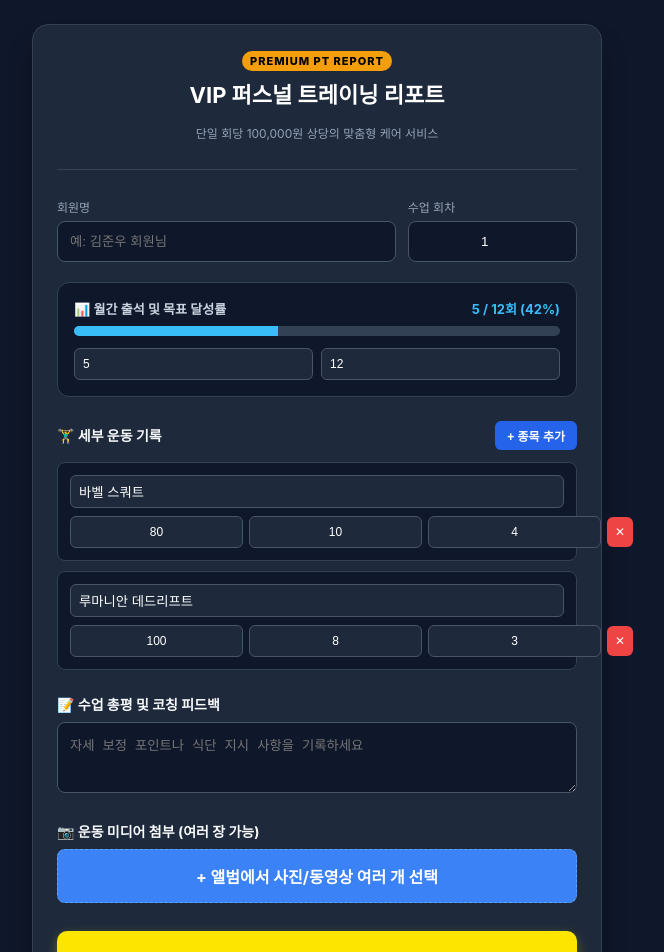
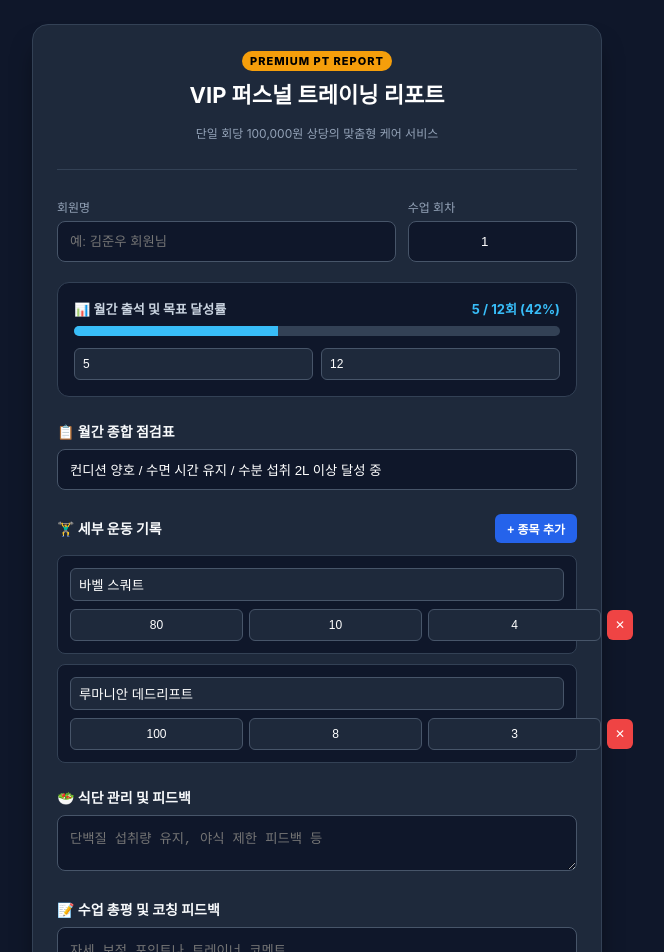
Before and after one commit to a33359003-spec/KIMJUNWOO, a React (Create React App) app: page / in a window 1280 px wide. Shown: the top 952 px of the page, without its empty margins (323-987 px from the left). Built offline with nearby package versions, Linux system fonts and the light colour scheme.

Commit message:
월간 점검표, 식단 피드백 및 마무리 멘트 추가 완료

```diff
--- a/src/App.js
+++ b/src/App.js
@@ -12,6 +12,8 @@ function App() {
   ]);
 
   const [memo, setMemo] = useState('');
+  const [dietFeedback, setDietFeedback] = useState('');
+  const [monthlyChecklist, setMonthlyChecklist] = useState('컨디션 양호 / 수면 시간 유지 / 수분 섭취 2L 이상 달성 중');
   const [mediaList, setMediaList] = useState([]);
 
   const handleAddExercise = () => {
@@ -51,7 +53,7 @@ function App() {
     setMediaList((prev) => prev.filter((item) => item.id !== id));
   };
 
-  // 🖼️ 사진 비율 및 높이 자동 계산 PNG 이미지 생성
+  // 🖼️ 사진 비율 및 동적 높이 계산 PNG 이미지 생성
   const handleGeneratePngImage = async () => {
     if (!member) {
       alert('회원 이름을 입력해 주세요.');
@@ -60,7 +62,7 @@ function App() {
 
     // 1. 첨부된 이미지 사전 로드 및 원본 비율(높이) 계산
     const loadedImages = [];
-    const imageWidth = 540; // 캔버스 내부 이미지 폭
+    const imageWidth = 540;
 
     for (let i = 0; i < mediaList.length; i++) {
       const media = mediaList[i];
@@ -73,7 +75,6 @@ function App() {
             img.onerror = resolve;
           });
 
-          // 원본 비율에 맞춰 캔버스상 이미지 높이 산출 (찌그러짐 방지)
           const aspectRatio = img.naturalHeight / img.naturalWidth || 0.75;
           const calculatedHeight = Math.round(imageWidth * aspectRatio);
 
@@ -89,7 +90,7 @@ function App() {
       }
     }
 
-    // 2. 전체 캔버스 높이 동적 계산 (내용이 길어져도 수직 확장)
+    // 2. 전체 캔버스 높이 동적 계산 (마무리 멘트 영역 포함)
     const width = 600;
     const validExercises = exercises.filter((e) => e.name);
 
@@ -98,11 +99,13 @@ function App() {
       totalMediaHeight += item.height + (item.caption ? 45 : 25);
     });
 
-    const height = 380
+    const height = 540
       + (validExercises.length * 40)
       + (memo ? 90 : 0)
+      + (dietFeedback ? 90 : 0)
+      + (monthlyChecklist ? 90 : 0)
       + totalMediaHeight
-      + 40; // 하단 여백
+      + 40;
 
     const canvas = document.createElement('canvas');
     const ctx = canvas.getContext('2d');
@@ -160,8 +163,25 @@ function App() {
     ctx.fillStyle = '#38bdf8';
     ctx.fillRect(45, 205, ((width - 90) * progressPercent) / 100, 10);
 
+    let currentY = 260;
+
+    // 📋 월간 점검표
+    if (monthlyChecklist) {
+      ctx.fillStyle = '#38bdf8';
+      ctx.font = 'bold 15px sans-serif';
+      ctx.fillText('📋 월간 종합 점검표', 30, currentY);
+
+      currentY += 15;
+      ctx.fillStyle = '#0f172a';
+      ctx.fillRect(30, currentY, width - 60, 50);
+
+      ctx.fillStyle = '#ffffff';
+      ctx.font = '13px sans-serif';
+      ctx.fillText(monthlyChecklist, 40, currentY + 30);
+      currentY += 70;
+    }
+
     // 운동 세부 기록
-    let currentY = 260;
     ctx.fillStyle = '#38bdf8';
     ctx.font = 'bold 15px sans-serif';
     ctx.fillText('🏋️‍♂️ 오늘의 세부 운동 기록', 30, currentY);
@@ -185,12 +205,29 @@ function App() {
       });
     }
 
+    // 🥗 식단 피드백
+    if (dietFeedback) {
+      currentY += 45;
+      ctx.fillStyle = '#38bdf8';
+      ctx.font = 'bold 15px sans-serif';
+      ctx.fillText('🥗 식단 관리 및 피드백', 30, currentY);
+
+      currentY += 15;
+      ctx.fillStyle = '#0f172a';
+      ctx.fillRect(30, currentY, width - 60, 50);
+
+      ctx.fillStyle = '#ffffff';
+      ctx.font = '13px sans-serif';
+      ctx.fillText(dietFeedback, 40, currentY + 30);
+      currentY += 70;
+    }
+
     // 수업 총평
     if (memo) {
       currentY += 45;
       ctx.fillStyle = '#38bdf8';
       ctx.font = 'bold 15px sans-serif';
-      ctx.fillText('📝 수업 총평 및 피드백', 30, currentY);
+      ctx.fillText('📝 수업 총평 및 코칭 피드백', 30, currentY);
 
       currentY += 15;
       ctx.fillStyle = '#0f172a';
@@ -199,23 +236,21 @@ function App() {
       ctx.fillStyle = '#ffffff';
       ctx.font = '13px sans-serif';
       ctx.fillText(memo, 40, currentY + 30);
-      currentY += 50;
+      currentY += 70;
     }
 
-    // 이미지 그리기 (원본 비율 유지)
+    // 이미지 그리기 (비율 유지)
     if (loadedImages.length > 0) {
-      currentY += 45;
+      currentY += 15;
       ctx.fillStyle = '#38bdf8';
       ctx.font = 'bold 15px sans-serif';
       ctx.fillText('📷 운동 사진 및 영상 갤러리', 30, currentY);
 
       loadedImages.forEach((item) => {
         currentY += 15;
-        // 사진 렌더링
         ctx.drawImage(item.imgElement, 30, currentY, item.width, item.height);
         currentY += item.height;
 
-        // 캡션 렌더링
         if (item.caption) {
           currentY += 20;
           ctx.fillStyle = '#cbd5e1';
@@ -227,6 +262,13 @@ function App() {
         }
       });
     }
+
+    // ✨ 마무리 멘트 추가
+    currentY += 35;
+    ctx.textAlign = 'center';
+    ctx.fillStyle = '#f59e0b';
+    ctx.font = 'bold 15px sans-serif';
+    ctx.fillText('오늘도 정말 고생하셨어요 ^^', width / 2, currentY);
 
     // PNG 다운로드 및 공유
     canvas.toBlob(async (blob) => {
@@ -319,6 +361,18 @@ function App() {
           </div>
         </div>
 
+        {/* 📋 월간 종합 점검표 입력 */}
+        <div style={{ marginBottom: '24px' }}>
+          <label style={{ fontSize: '14px', fontWeight: '700', color: '#f8fafc', display: 'block', marginBottom: '8px' }}>📋 월간 종합 점검표</label>
+          <input
+            type="text"
+            placeholder="예: 컨디션 양호 / 수면 7시간 / 수분 섭취 우수"
+            value={monthlyChecklist}
+            onChange={(e) => setMonthlyChecklist(e.target.value)}
+            style={{ width: '100%', padding: '12px', borderRadius: '8px', border: '1px solid #475569', backgroundColor: '#0f172a', color: '#fff', boxSizing: 'border-box' }}
+          />
+        </div>
+
         {/* 운동 상세 기록 */}
         <div style={{ marginBottom: '24px' }}>
           <div style={{ display: 'flex', justifyContent: 'space-between', alignItems: 'center', marginBottom: '12px' }}>
@@ -375,12 +429,24 @@ function App() {
           ))}
         </div>
 
+        {/* 🥗 식단 관리 및 피드백 입력 */}
+        <div style={{ marginBottom: '24px' }}>
+          <label style={{ fontSize: '14px', fontWeight: '700', color: '#f8fafc', display: 'block', marginBottom: '8px' }}>🥗 식단 관리 및 피드백</label>
+          <textarea
+            rows="2"
+            placeholder="단백질 섭취량 유지, 야식 제한 피드백 등"
+            value={dietFeedback}
+            onChange={(e) => setDietFeedback(e.target.value)}
+            style={{ width: '100%', padding: '12px', borderRadius: '8px', border: '1px solid #475569', backgroundColor: '#0f172a', color: '#fff', boxSizing: 'border-box' }}
+          />
+        </div>
+
         {/* 수업 총평 */}
         <div style={{ marginBottom: '24px' }}>
           <label style={{ fontSize: '14px', fontWeight: '700', color: '#f8fafc', display: 'block', marginBottom: '8px' }}>📝 수업 총평 및 코칭 피드백</label>
           <textarea
-            rows="3"
-            placeholder="자세 보정 포인트나 식단 지시 사항을 기록하세요"
+            rows="2"
+            placeholder="자세 보정 포인트나 트레이너 코멘트"
             value={memo}
             onChange={(e) => setMemo(e.target.value)}
             style={{ width: '100%', padding: '12px', borderRadius: '8px', border: '1px solid #475569', backgroundColor: '#0f172a', color: '#fff', boxSizing: 'border-box' }}
```
